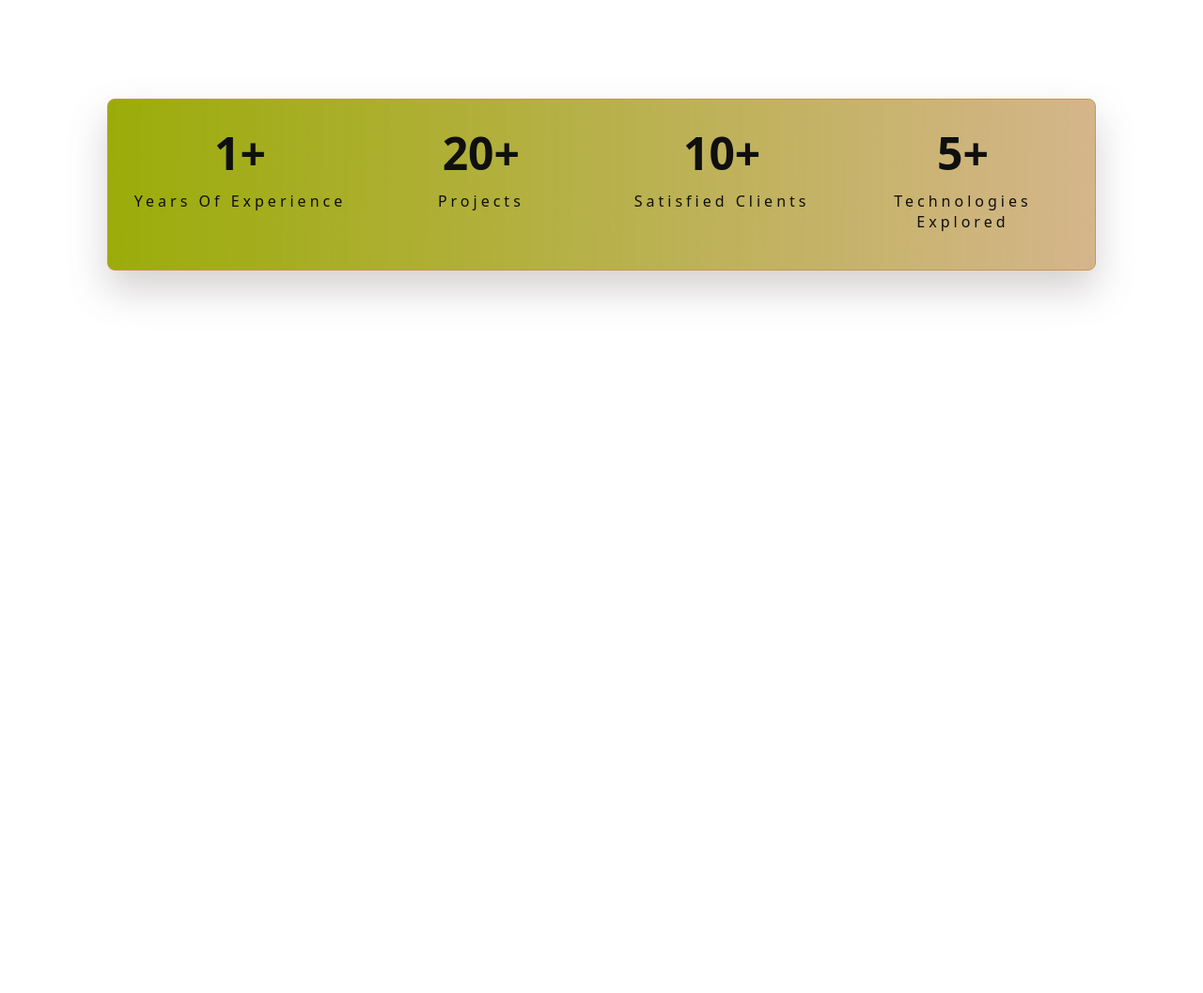
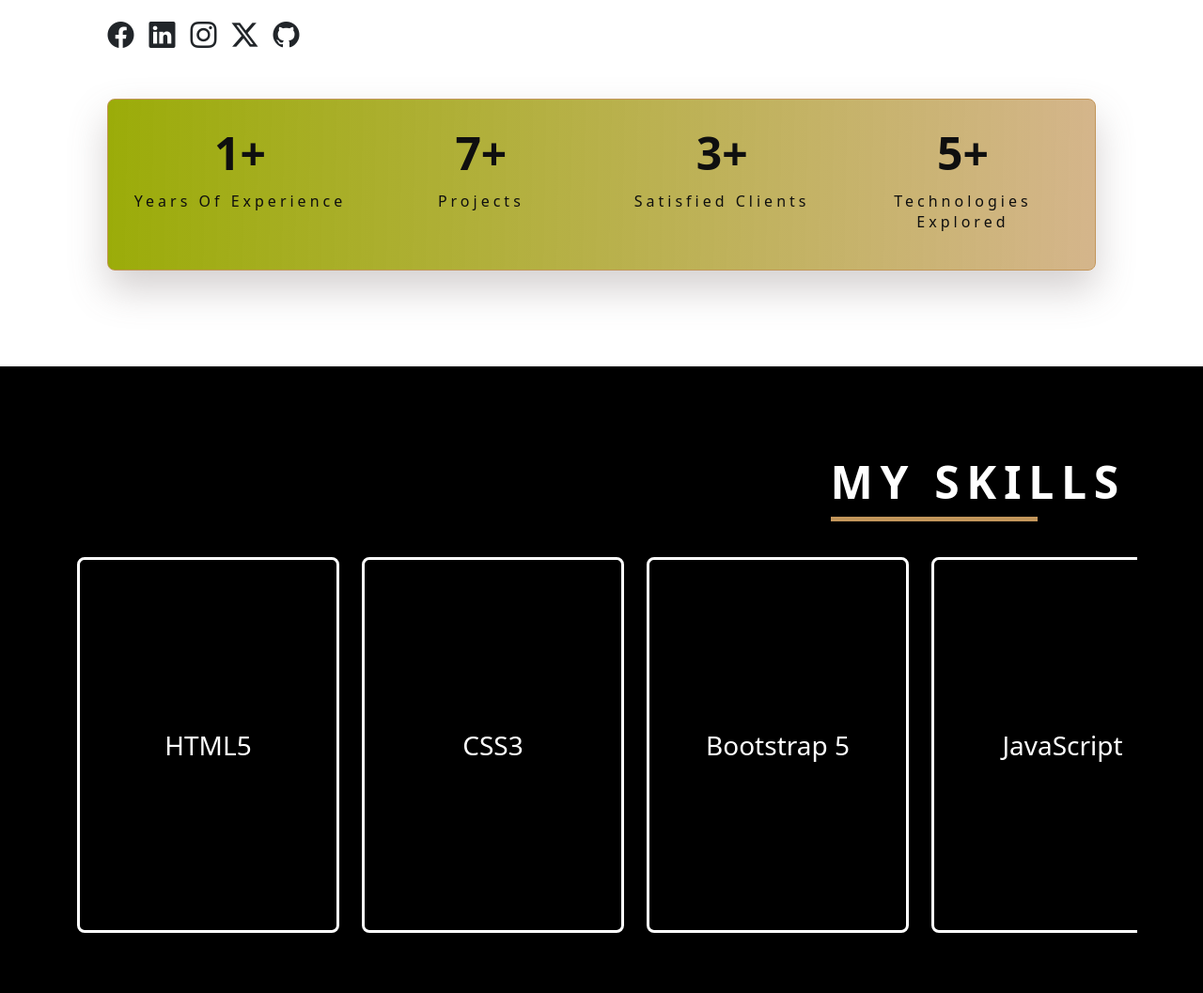
Before and after one commit to Ayanyiola-Enoch/OIBSIP_Task2, a plain HTML site: page index.html in a window 1280 px wide. Shown: the part 840-1897 px from the top of the page at 94% size. Before the commit the page ends 1230 px from the top, so only its background shows below. Drawn offline with nearby package versions, Linux system fonts and the light colour scheme.

Commit message:
version1 update

```diff
--- a/index.html
+++ b/index.html
@@ -5,7 +5,7 @@
     <meta name="viewport" content="width=device-width, initial-scale=1.0">
     <title>Dev_Enoch</title>
     <link rel="stylesheet" href="/style.css">
-       <link rel="stylesheet" href="https://cdn.jsdelivr.net/npm/bootstrap-icons@1.11.1/font/bootstrap-icons.css">
+       <link rel="stylesheet" href="https://cdn.jsdelivr.net/npm/bootstrap-icons@1.11.3/font/bootstrap-icons.css">
     <link rel="shortcut icon" href="favicon.ico" type="image/x-icon">
     <link rel="stylesheet" href="/bootstrap-5.2.0-dist/css/bootstrap.css">
 </head>
@@ -29,7 +29,6 @@
     </main>
 </div>
      -->
-
      <div class="cover bg">
 
          <div class="navcover">
@@ -76,16 +75,16 @@
             <div class="d-flex gap-3 mt-5">
                 <button class="btn btn-light rounded-3 hrbtn position-relative z-2">Projects</button>
                 <a href="#portfolio">
-                  <button class="btn btn-outline-light rounded-3 hrbtn border border-3 position-relative z-2">Portfolio</button>
+                  <button class="btn btn-light rounded-3 hrbtn border border-3 position-relative z-2">Portfolio</button>
                 </a>
             </div>
 
             <div class="d-flex gap-3 my-5 position-relative z-2">
-                <i class="bi bi-facebook fs-3 text-white social"></i>
-                <i class="bi bi-linkedin fs-3 text-white social"></i>
-                <i class="bi bi-instagram fs-3 text-white social"></i>
-                <i class="bi bi-twitter-x fs-3 text-white social"></i>
-                <i class="bi bi-github fs-3 text-white social"></i>
+                <a href="fb.com/dmcenoch"><i class="bi bi-facebook fs-3 text-dark social"></i></a>
+                <a href="www.linkedin.com/in/ayanyiolaenoch"><i class="bi bi-linkedin fs-3 text-dark social"></i></a>
+               <a href="www.instagram.com/ayanyiolaenoch/"><i class="bi bi-instagram fs-3 text-dark social"></i></a>
+                <a href="www.x.com/ayanyiolaenoch/"><i class="bi bi-twitter-x fs-3 text-dark social"></i></a>
+                <a href="https://github.com/Dev-Enoch"><i class="bi bi-github fs-3 text-dark social"></i></a>
             </div>
             <div class="lay rounded-3 p-4">
                 <div class="row text-center">
@@ -94,11 +93,11 @@
                         <p>Years of Experience</p>
                     </div>
                     <div class="col-lg-3 col-6">
-                        <h4>20+</h4>
+                        <h4>7+</h4>
                         <p>Projects</p>
                     </div>
                     <div class="col-lg-3 col-6">
-                        <h4>10+</h4>
+                        <h4>3+</h4>
                         <p>Satisfied clients</p>
                     </div>
                     <div class="col-lg-3 col-6">
@@ -112,6 +111,71 @@
 
       </section>
 
+      <section id="skills" class="overflow-x-hidden">
+        <div class="container overflow-x-hidden">
+          <div class="text-end mb-5"><h3><span class="title">MY SKILLS</span></h3></div>
+          <div class="wrapper">
+            <div class="d-flex skparent gap-4">
+              <div class="col-lg-3 col-8 gy-3">
+                <div class="skillcon w-100 border border-3 border-white rounded-3 p-5 anime">
+                  <div class="text-center position-relative z-2">
+                    <i class="fa-brands fa-html5 fs-1"></i>
+                    <p class="fs-3 mt-3">HTML5</p>
+
+                  </div>
+                </div>
+              </div>
+              <div class="col-lg-3 col-8 gy-3">
+                <div class="skillcon w-100 border border-3 border-white rounded-3 p-5 anime">
+                  <div class="text-center position-relative z-2">
+                    <i class="fa-brands fa-css3 fs-1"></i>
+                    <p class="fs-3 mt-3">CSS3</p>
+
+                  </div>
+                </div>
+              </div>
+              <div class="col-lg-3 col-8 gy-3">
+                <div class="skillcon w-100 border border-3 border-white rounded-3 p-5 anime">
+                  <div class="text-center position-relative z-2">
+                    <i class="fa-brands fa-bootstrap fs-1"></i>
+                    <p class="fs-3 mt-3">Bootstrap 5</p>
+
+                  </div>
+                </div>
+              </div>
+              <div class="col-lg-3 col-8 gy-3">
+                <div class="skillcon w-100 border border-3 border-white rounded-3 p-5 anime">
+                  <div class="text-center position-relative z-2">
+                    <i class="fa-brands fa-js fs-1"></i>
+                    <p class="fs-3 mt-3">JavaScript</p>
+
+                  </div>
+                </div>
+              </div>
+              <div class="col-lg-3 col-8 gy-3">
+                <div class="skillcon w-100 border border-3 border-white rounded-3 p-5 anime">
+                  <div class="text-center position-relative z-2">
+                    <i class="fa-brands fa-react fs-1"></i>
+                    <p class="fs-3 mt-3">React</p>
+
+                  </div>
+                </div>
+              </div>
+              <div class="col-lg-3 col-8 gy-3">
+                <div class="skillcon w-100 border border-3 border-white rounded-3 p-5 anime">
+                  <div class="text-center position-relative z-2">
+                    <i class="fa-brands fa-php fs-1"></i>
+                    <p class="fs-3 mt-3">PHP</p>
+
+                  </div>
+                </div>
+              </div>
+            </div>
+          </div>
+        </div>
+      </section>
+
+
 <script src="/bootstrap-5.2.0-dist/js/bootstrap.js"></script>
 </body>
 </html>
--- a/style.css
+++ b/style.css
@@ -3,8 +3,14 @@
     padding: 0;
     box-sizing: border-box;
 }
-::-webkit-scrollbar-thumb{
-    width: 50px;
+
+::-webkit-scrollbar{
+    background-color: #C3965B ;
+    width: 10px;
+    border-radius: 10px;
+}
+html{
+    scroll-behavior: smooth;
 }
 
 .navcover{
@@ -33,13 +39,49 @@
     line-height: normal;
     text-transform: uppercase;
 }
-.hrbtn{
+/* .hrbtn{
     width: 150px;
-}
+} */
 
 .hrbtn{
     width: 216px;
     height: 60px;
+}
+#skills{
+    background-color: #000;
+    padding-top: 7%;
+    padding-bottom: 5%;
+}
+.skillcon{
+    cursor: pointer;
+    color: #fff;
+    position: relative;
+    overflow: hidden;
+    height: 400px;
+    display: grid;
+    /* grid-template-columns: 1fr 1fr ; */
+    place-items: center;
+}
+#services h3, #skills h3, #footer h3{
+    color: #FFF;
+    font-size: 48px;
+    font-style: normal;
+    font-weight: 700;
+    line-height: normal;
+    letter-spacing: 7.68px;
+    text-transform: uppercase;
+}
+.title{
+    position: relative;
+}
+.title::before{
+    content: '';
+    position: absolute;
+    bottom: -10px;
+    left: 0;
+    width: 70%;
+    height: 5px;
+    background-color: #C3965B;
 }
 .lay p{
     color: #0F0F0F !important;
```
